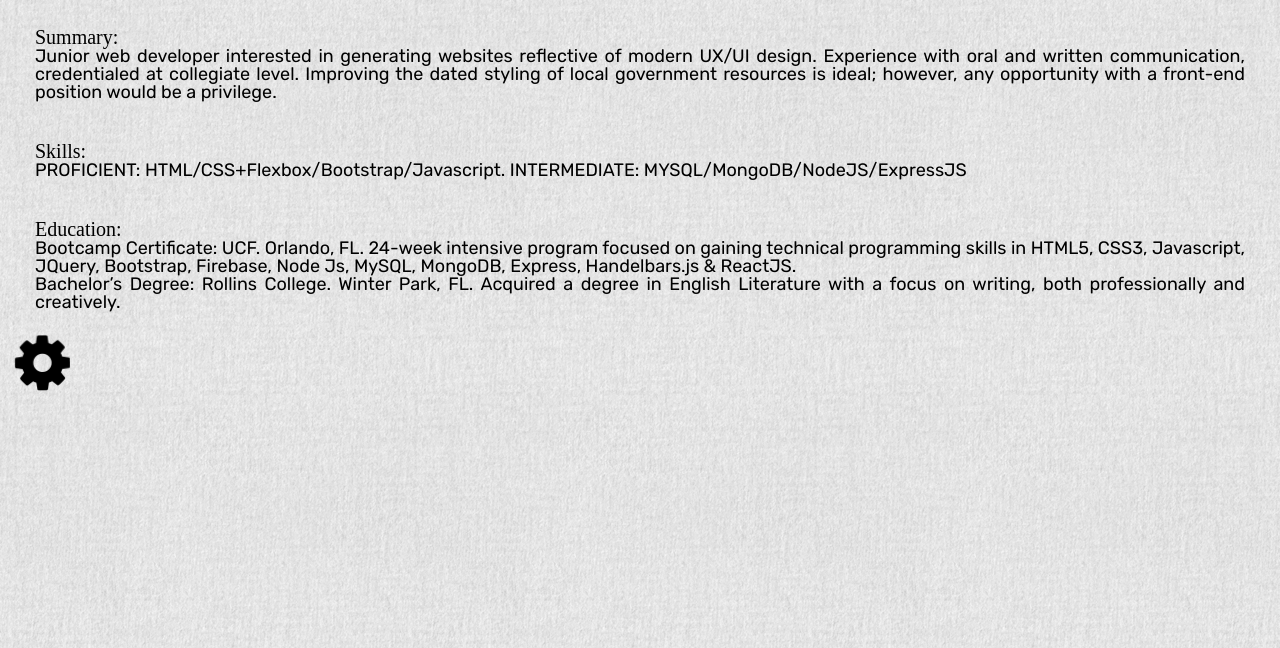
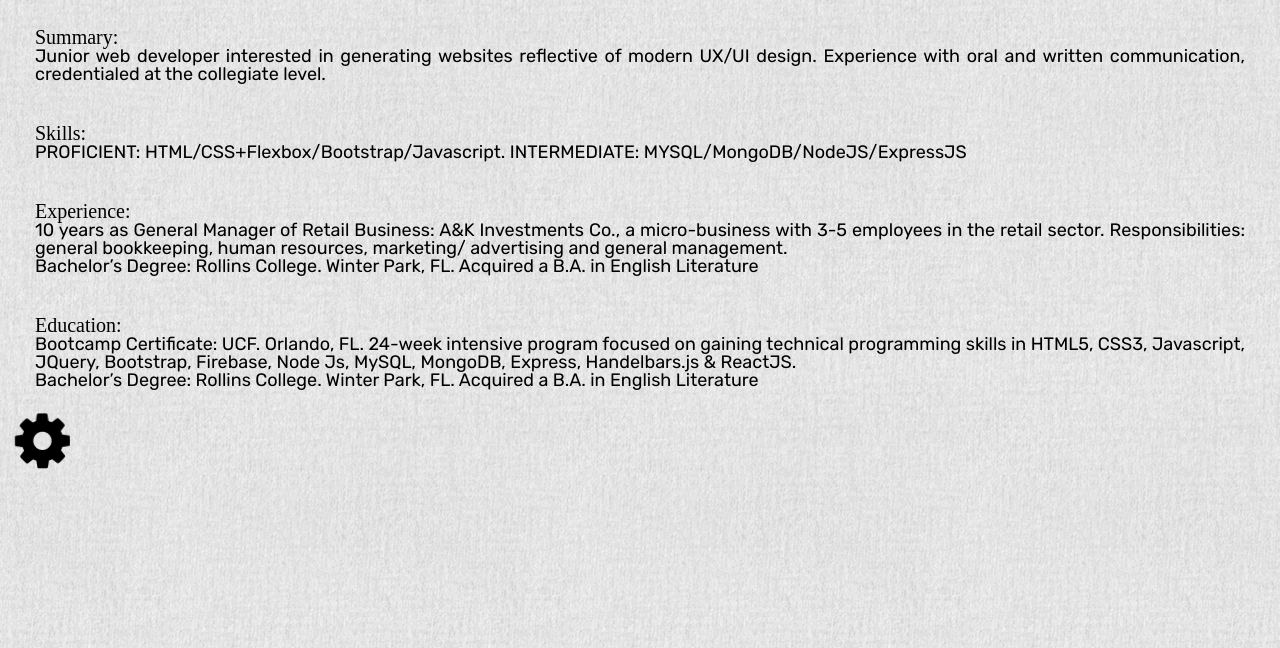
Before and after one commit to Sanjeev-Chadeesingh/FlexboxCSSResume, a plain HTML site: page index.html in a window 1280 px wide. Shown: the part 152-800 px from the top of the page. Drawn offline with Linux system fonts and the light colour scheme; a web font is replaced by a local one.

Commit message:
resume changed

```diff
--- a/index.html
+++ b/index.html
@@ -56,10 +56,7 @@
         <p class="infoText">
           Junior web developer interested in generating websites reflective of
           modern UX/UI design. Experience with oral and written communication,
-          credentialed at collegiate level. Improving the dated styling of local
-          government resources is ideal; however, any opportunity with a front-end position
-          would be a
-          privilege.
+          credentialed at the collegiate level.
         </p>
       </div>
 
@@ -70,6 +67,15 @@
         </p>
       </div>
 
+      <div class="education">
+        <p class="titleText">Experience:</p>
+        <p class="infoText">
+          10 years as General Manager of Retail Business: A&K Investments Co., a micro-business with 3-5 employees in the retail sector. Responsibilities: general bookkeeping, human resources, marketing/ advertising and general management.
+        </p>
+        <p class="infoText">
+          Bachelor’s Degree: Rollins College. Winter Park, FL. Acquired a B.A. in English Literature
+        </p>
+      </div>
 
       <div class="education">
         <p class="titleText">Education:</p>
@@ -80,9 +86,7 @@
           Express, Handelbars.js & ReactJS.
         </p>
         <p class="infoText">
-          Bachelor’s Degree: Rollins College. Winter Park, FL. Acquired a degree
-          in English Literature with a focus on writing, both professionally and
-          creatively.
+          Bachelor’s Degree: Rollins College. Winter Park, FL. Acquired a B.A. in English Literature
         </p>
       </div>
 
```
